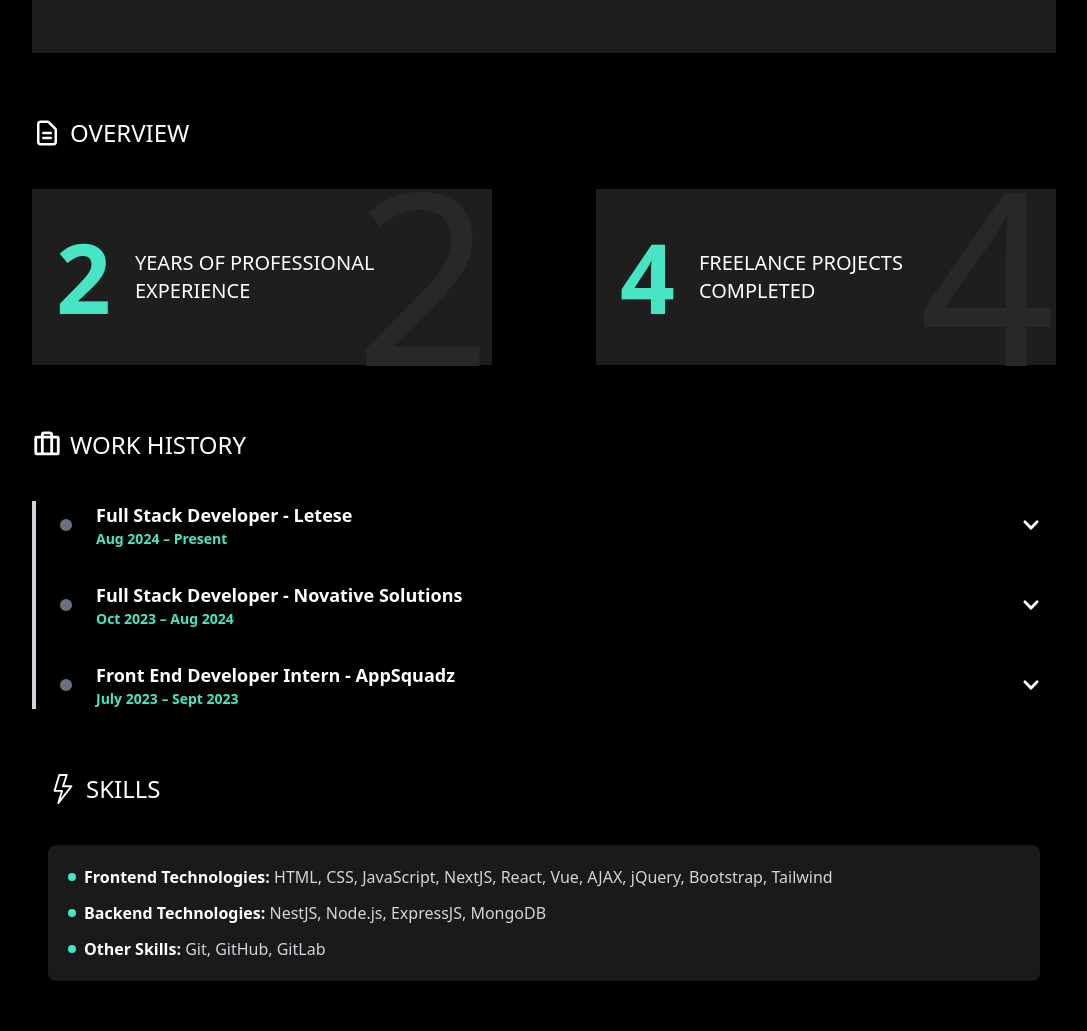
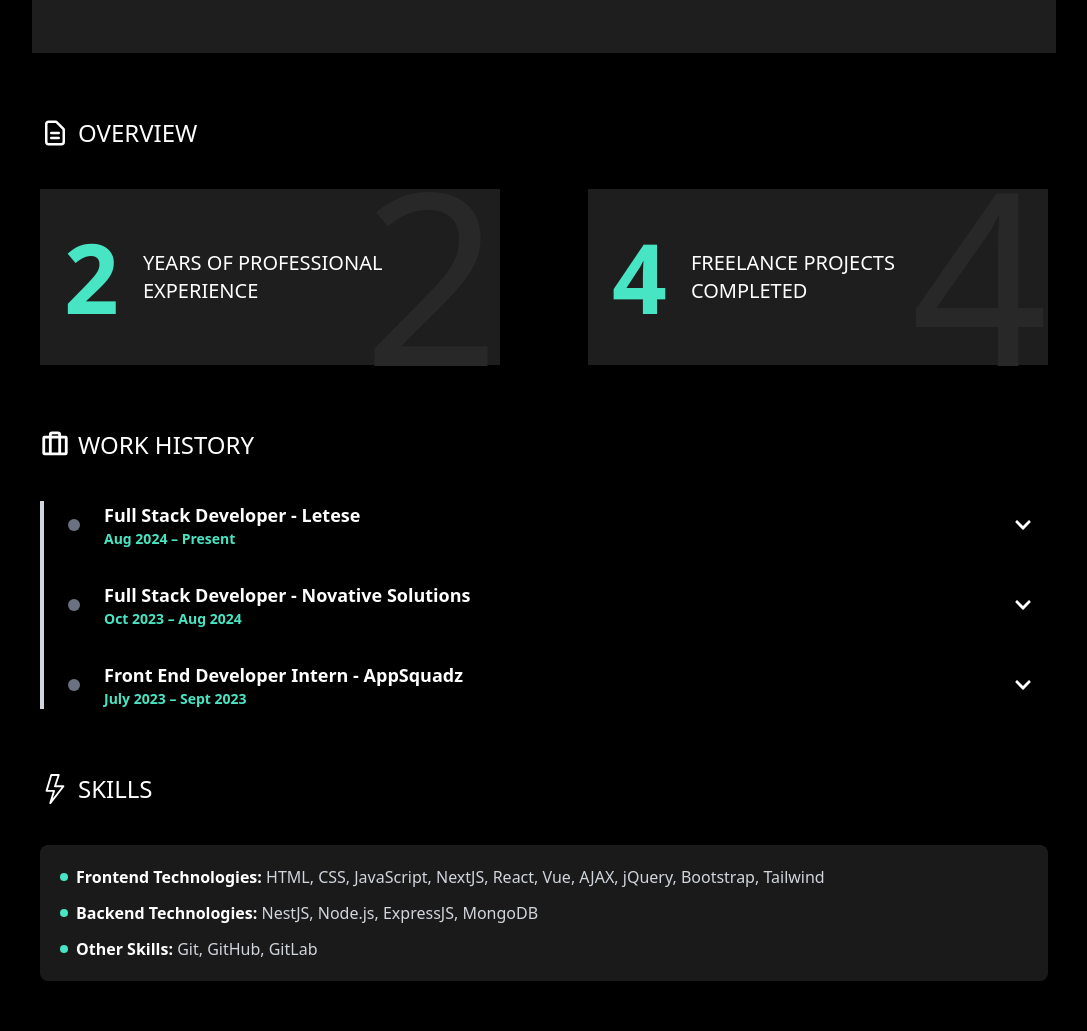
Before and after one commit to AakashGaur03/portfolio, a React (Vite) app: page / in a window 1280 px wide. Shown: the part 581-1612 px from the top of the page, without its empty margins (96-1183 px from the left). Built offline with nearby package versions, Linux system fonts and the light colour scheme.

Commit message:
Updated Head padding

```diff
--- a/src/components/Contact.jsx
+++ b/src/components/Contact.jsx
@@ -65,7 +65,7 @@ const Contact = () => {
 	};
 
 	return (
-		<>
+		<div className="px-2">
 			<Heads logo={<HiOutlineMail size={30} />} title={"CONTACT"} />
 			<div className="max-w-lg mx-auto p-6 bg-[#1a1a1a] rounded-2xl shadow-xl my-6" id="contact-form">
 				<form onSubmit={handleSubmit} className="space-y-6 mt-4">
@@ -135,7 +135,7 @@ const Contact = () => {
 					{success && <p className="text-green-500 text-sm mt-2 text-center">{success}</p>}
 				</form>
 			</div>
-		</>
+		</div>
 	);
 };
 
--- a/src/components/Education.jsx
+++ b/src/components/Education.jsx
@@ -34,7 +34,7 @@ const Education = () => {
 	};
 
 	return (
-		<div className="">
+		<div className="px-2">
 			<Heads logo={<PiGraduationCapBold size={30} />} title="EDUCATION" />
 			<div className="mt-6 border-l-4 border-gray-300 pl-6">
 				{educationHistory.map((edu, index) => (
--- a/src/components/Overview.jsx
+++ b/src/components/Overview.jsx
@@ -23,14 +23,14 @@ const Overview = () => {
 	];
 
 	return (
-		<>
+		<div className="px-2">
 			<Heads logo={<HiOutlineDocumentText size={30} />} title={"OVERVIEW"} />
 			<div className="flex lg:justify-between flex-wrap gap-6 justify-center">
 				{overviewData.map((item, index) => (
 					<OverviewCard key={index} number={item.number} text={item.text} />
 				))}
 			</div>
-		</>
+		</div>
 	);
 };
 
--- a/src/components/Portfolio.jsx
+++ b/src/components/Portfolio.jsx
@@ -7,7 +7,7 @@ const PortfolioMedia = lazy(() => import("./PortfolioMedia"));
 
 const Portfolio = () => {
 	return (
-		<div>
+		<div className="px-2">
 			<Heads logo={<MdOutlinePeopleAlt size={30} />} title={"PORTFOLIO"} />
 			<Suspense fallback={<p>Loading portfolio...</p>}>
 				<PortfolioMedia />
--- a/src/components/Skills.jsx
+++ b/src/components/Skills.jsx
@@ -31,7 +31,7 @@ const skillsData = [
 
 const Skills = () => {
 	return (
-		<div className="px-4">
+		<div className="px-2">
 			<Heads logo={<BsLightning size={30} />} title={"SKILLS"} />
 			<div className="mt-4 bg-[#1a1a1a] p-5 rounded-lg shadow-lg">
 				<ul className="space-y-3 text-gray-300">
--- a/src/components/Timeline.jsx
+++ b/src/components/Timeline.jsx
@@ -54,7 +54,7 @@ const Timeline = () => {
 	const [hoverIndex, setHoverIndex] = useState(null);
 
 	return (
-		<div className="">
+		<div className="px-2">
 			<Heads logo={<PiSuitcaseBold size={30} />} title={"TIMELINE"} />
 			<div className="relative mt-6 flex flex-col items-center">
 				<div className="absolute w-1 bg-gray-700 h-full md:left-1/2 left-2 transform -translate-x-1/2"></div>
--- a/src/components/WorkHistory.jsx
+++ b/src/components/WorkHistory.jsx
@@ -56,7 +56,7 @@ const WorkHistory = () => {
 	};
 
 	return (
-		<div>
+		<div className="px-2">
 			<Heads logo={<PiSuitcaseBold size={30} />} title="WORK HISTORY" />
 			<div className="mt-6 border-l-4 border-gray-300 pl-6">
 				{workHistory.map((job, index) => (
```
